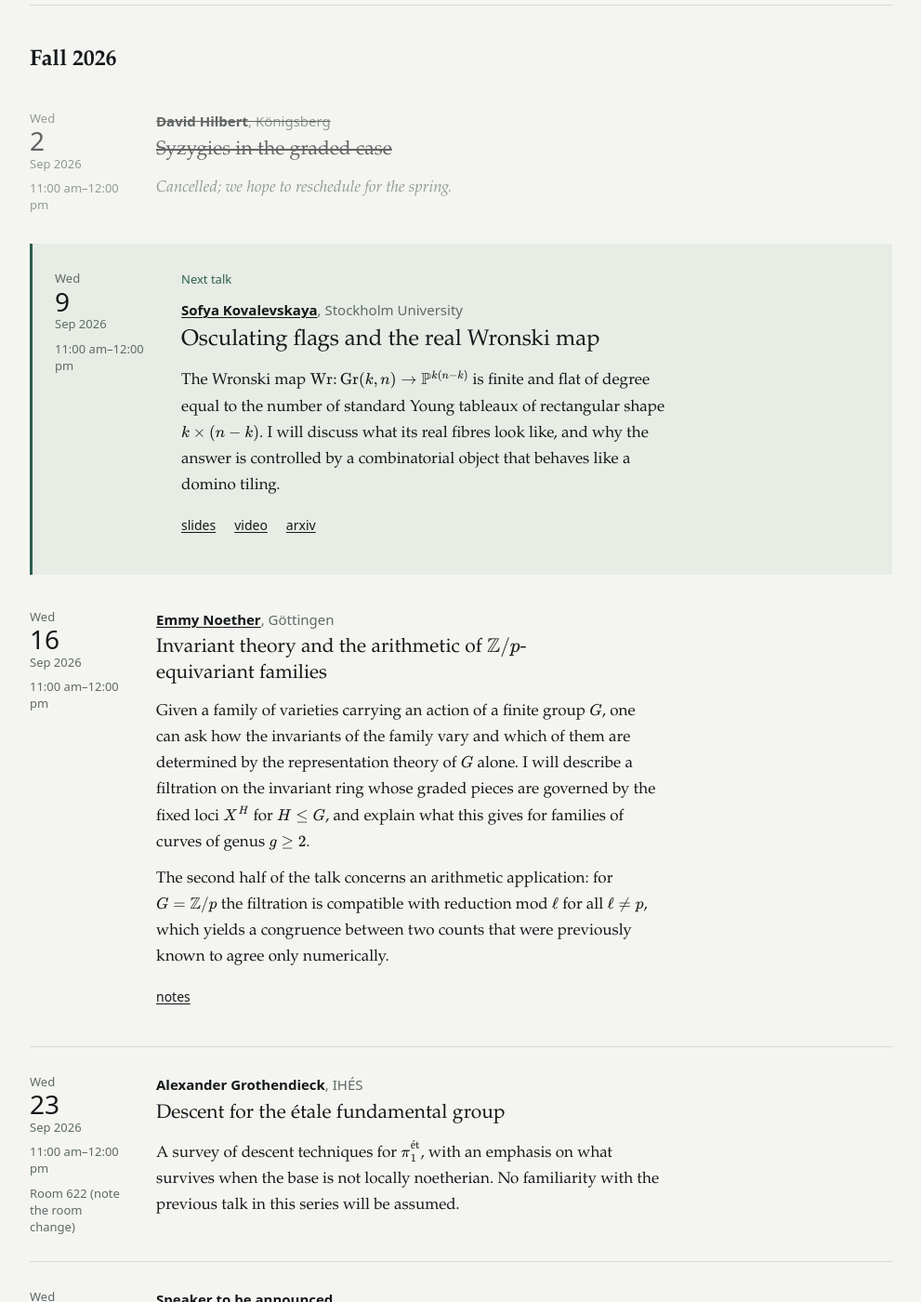
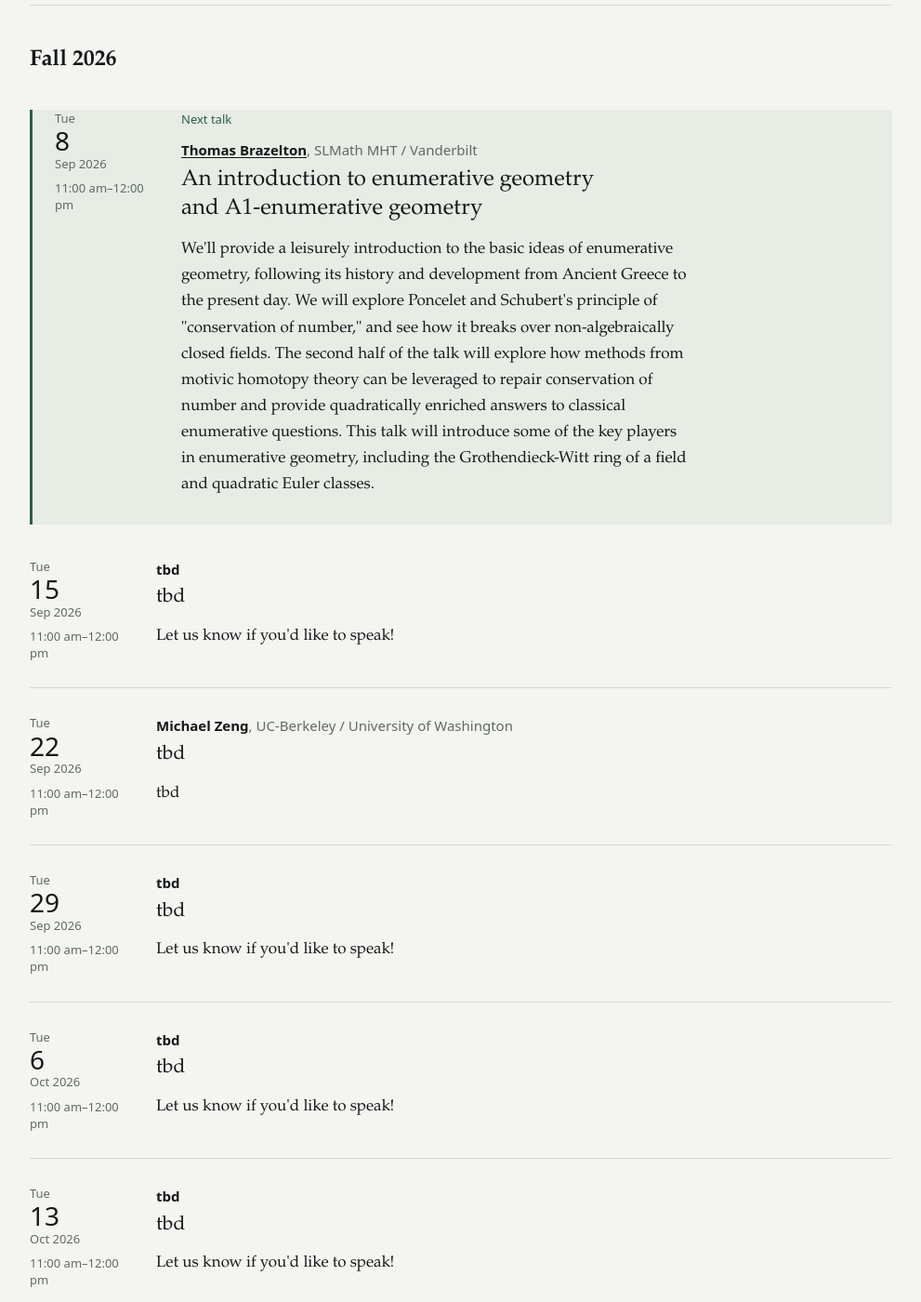
Before and after one commit to tbrazel/26c-a1-seminar, a Jekyll site: the page built from index.html, in a window 1280 px wide and 1400 px high, scrolled down 193 px. Shown: the whole window at 93% size, without its empty margins (144-1135 px from the left). Built offline with Jekyll 4.4.1, drawn with Linux system fonts in a browser that asks for light colours; some of the changed text lies outside the part shown.

```diff
--- a/_config.yml
+++ b/_config.yml
@@ -1,8 +1,8 @@
 # ---------------------------------------------------------------------------
 # Edit these four lines and the site is yours.
 # ---------------------------------------------------------------------------
-title: "Algebra and Geometry Seminar"
-description: "A weekly seminar on algebraic geometry, arithmetic geometry, and neighbouring subjects."
+title: "A1-Enumerative Geometry Seminar"
+description: "A weekly seminar on quadratically enriched enumerative geometry."
 url: "https://tbrazel.github.io"   # no trailing slash
 baseurl: "/26c-a1-seminar"                 # the repository name, with a leading slash
 
@@ -15,12 +15,12 @@ seminar:
   calendar: ""                      # optional .ics or Google Calendar link
 
 organizers:
-  - name: "A. Organizer"
-    email: "organizer@example.edu"
-    url: "https://example.edu/~organizer"
-  - name: "B. Organizer"
-    email: "b.organizer@example.edu"
-    url: ""
+  - name: "Thomas Brazelton"
+    email: "tbraz@alumni.upenn.edu"
+    url: "https://tbrazel.github.io/"
+  - name: "Kirsten Wickelgren"
+    email: "kisten.wickelgren@duke.edu"
+    url: "https://sites.math.duke.edu/~kgw/"
 
 # ---------------------------------------------------------------------------
 # Build settings — you can leave everything below alone.
--- a/_data/talks.yml
+++ b/_data/talks.yml
@@ -12,60 +12,111 @@
 # For abstracts, ">" folds each paragraph onto one line and keeps blank lines
 # as paragraph breaks. Keep the indentation as shown.
 
-- date: 2026-09-16
-  speaker: "Emmy Noether"
-  affiliation: "Göttingen"
-  url: "https://example.edu/~noether"
-  title: 'Invariant theory and the arithmetic of $\mathbb{Z}/p$-equivariant families'
+- date: 2026-09-08
+  speaker: "Thomas Brazelton"
+  affiliation: "SLMath MHT / Vanderbilt"
+  url: "https://tbrazel.github.io/"
+  title: 'An introduction to enumerative geometry and A1-enumerative geometry'
   abstract: >
-    Given a family of varieties carrying an action of a finite group $G$, one
-    can ask how the invariants of the family vary and which of them are
-    determined by the representation theory of $G$ alone. I will describe a
-    filtration on the invariant ring whose graded pieces are governed by the
-    fixed loci $X^H$ for $H \le G$, and explain what this gives for families of
-    curves of genus $g \ge 2$.
+    We'll provide a leisurely introduction to the basic ideas of enumerative geometry, following its history and development from Ancient Greece to the present day. We will explore Poncelet and Schubert's principle of "conservation of number," and see how it breaks over non-algebraically closed fields. The second half of the talk will explore how methods from motivic homotopy theory can be leveraged to repair conservation of number and provide quadratically enriched answers to classical enumerative questions. This talk will introduce some of the key players in enumerative geometry, including the Grothendieck-Witt ring of a field and quadratic Euler classes.
+  # links:
+  #   notes: "https://example.edu/notes/noether.pdf"
 
-    The second half of the talk concerns an arithmetic application: for
-    $G = \mathbb{Z}/p$ the filtration is compatible with reduction mod $\ell$
-    for all $\ell \ne p$, which yields a congruence between two counts that were
-    previously known to agree only numerically.
-  links:
-    notes: "https://example.edu/notes/noether.pdf"
+- date: 2026-09-15
+  speaker: "tbd"
+  affiliation: ""
+  title: 'tbd'
+  abstract: >
+    Let us know if you'd like to speak!
 
-- date: 2026-09-23
-  speaker: "Alexander Grothendieck"
-  affiliation: "IHÉS"
-  title: 'Descent for the étale fundamental group'
-  room: "Room 622 (note the room change)"
+
+- date: 2026-09-22
+  speaker: "Michael Zeng"
+  affiliation: "UC-Berkeley / University of Washington"
+  title: 'tbd'
   abstract: >
-    A survey of descent techniques for $\pi_1^{\text{ét}}$, with an emphasis on
-    what survives when the base is not locally noetherian. No familiarity with
-    the previous talk in this series will be assumed.
+    tbd
 
-- date: 2026-09-30
-  speaker: "Speaker to be announced"
-  title: 'To be announced'
-  note: "Slot reserved for a visitor; details in a week or two."
 
-- date: 2026-09-09
-  speaker: "Sofya Kovalevskaya"
-  affiliation: "Stockholm University"
-  url: "https://example.edu/~kovalevskaya"
-  title: 'Osculating flags and the real Wronski map'
+- date: 2026-09-29
+  speaker: "tbd"
+  affiliation: ""
+  title: 'tbd'
   abstract: >
-    The Wronski map $\mathrm{Wr} \colon \mathrm{Gr}(k, n) \to \mathbb{P}^{k(n-k)}$
-    is finite and flat of degree equal to the number of standard Young tableaux
-    of rectangular shape $k \times (n-k)$. I will discuss what its real fibres
-    look like, and why the answer is controlled by a combinatorial object that
-    behaves like a domino tiling.
-  links:
-    slides: "https://example.edu/slides/kovalevskaya.pdf"
-    video: "https://example.edu/video/kovalevskaya"
-    arxiv: "https://arxiv.org/abs/0000.00000"
+    Let us know if you'd like to speak!
 
-- date: 2026-09-02
-  speaker: "David Hilbert"
-  affiliation: "Königsberg"
-  title: 'Syzygies in the graded case'
+
+- date: 2026-10-06
+  speaker: "tbd"
+  affiliation: ""
+  title: 'tbd'
+  abstract: >
+    Let us know if you'd like to speak!
+
+- date: 2026-10-13
+  speaker: "tbd"
+  affiliation: ""
+  title: 'tbd'
+  abstract: >
+    Let us know if you'd like to speak!
+
+
+- date: 2026-10-20
+  speaker: ""
+  affiliation: ""
+  title: ''
   cancelled: true
-  note: "Cancelled; we hope to reschedule for the spring."
+  abstract: >
+    No talk, workshop
+
+
+- date: 2026-10-27
+  speaker: "tbd"
+  affiliation: ""
+  title: 'tbd'
+  abstract: >
+    Let us know if you'd like to speak!
+
+
+- date: 2026-11-03
+  speaker: "tbd"
+  affiliation: ""
+  title: 'tbd'
+  abstract: >
+    Let us know if you'd like to speak!
+
+- date: 2026-11-10
+  speaker: "tbd"
+  affiliation: ""
+  title: 'tbd'
+  abstract: >
+    Let us know if you'd like to speak!
+
+- date: 2026-11-17
+  speaker: "tbd"
+  affiliation: ""
+  title: 'tbd'
+  abstract: >
+    Let us know if you'd like to speak!
+
+- date: 2026-11-24
+  speaker: ""
+  affiliation: ""
+  title: ''
+  cancelled: true
+  abstract: >
+    No talk, Thanksgiving!
+
+- date: 2026-12-01
+  speaker: "tbd"
+  affiliation: ""
+  title: 'tbd'
+  abstract: >
+    Let us know if you'd like to speak!
+
+- date: 2026-12-08
+  speaker: "tbd"
+  affiliation: ""
+  title: 'tbd'
+  abstract: >
+    Let us know if you'd like to speak!
--- a/_includes/talk.html
+++ b/_includes/talk.html
@@ -25,7 +25,7 @@
       {%- else -%}
         {{ include.talk.speaker }}
       {%- endif -%}
-      {%- if include.talk.affiliation %}<span class="talk__affiliation">{{ include.talk.affiliation }}</span>{% endif -%}
+      {%- if include.talk.affiliation and include.talk.affiliation != '' %}<span class="talk__affiliation">{{ include.talk.affiliation }}</span>{% endif -%}
     </p>
 
     <h3 class="talk__title">{{ include.talk.title }}</h3>
--- a/_layouts/default.html
+++ b/_layouts/default.html
@@ -31,7 +31,7 @@
         {%- if forloop.last == false %}{% if forloop.rindex == 2 %} and {% else %}, {% endif %}{% endif -%}
       {%- endfor %}.
     </p>
-    <p>Built with Jekyll. Corrections to the schedule are welcome.</p>
+    <p>Built with Jekyll.</p>
   </footer>
 </body>
 </html>
--- a/information.md
+++ b/information.md
@@ -5,20 +5,11 @@ permalink: /information/
 ---
 
 The seminar meets {{ site.seminar.meets | downcase }} in {{ site.seminar.room }}.
-Talks are one hour, with questions during rather than after — this is a working
-seminar and interruptions are the point.
+Talks are 50 minute, with questions after (and also hopefully during!)
 
 ## Speaking
 
-We are always looking for speakers, including graduate students giving their
-first talk. Write to one of the organizers with a title and a short abstract,
-and say roughly when you are free. Visitors passing through are welcome to ask
-for a slot on short notice; we usually keep one or two open each term.
-
-Abstracts may contain TeX. Inline math such as $H^1(X, \mathcal{O}_X)$ works,
-and so does a displayed equation, as long as it sits in a paragraph of its own:
-
-$$\chi(X, \mathcal{F}) = \sum_i (-1)^i \dim H^i(X, \mathcal{F}).$$
+Please email tbraz@alumni.upenn.edu if you'd like to speak!
 
 ## Keeping up
 
```
